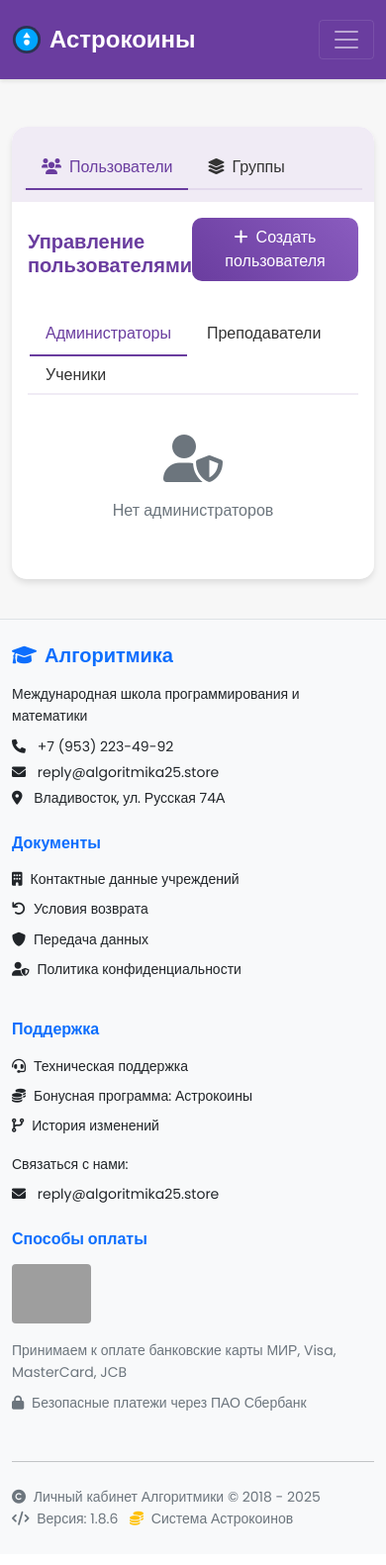
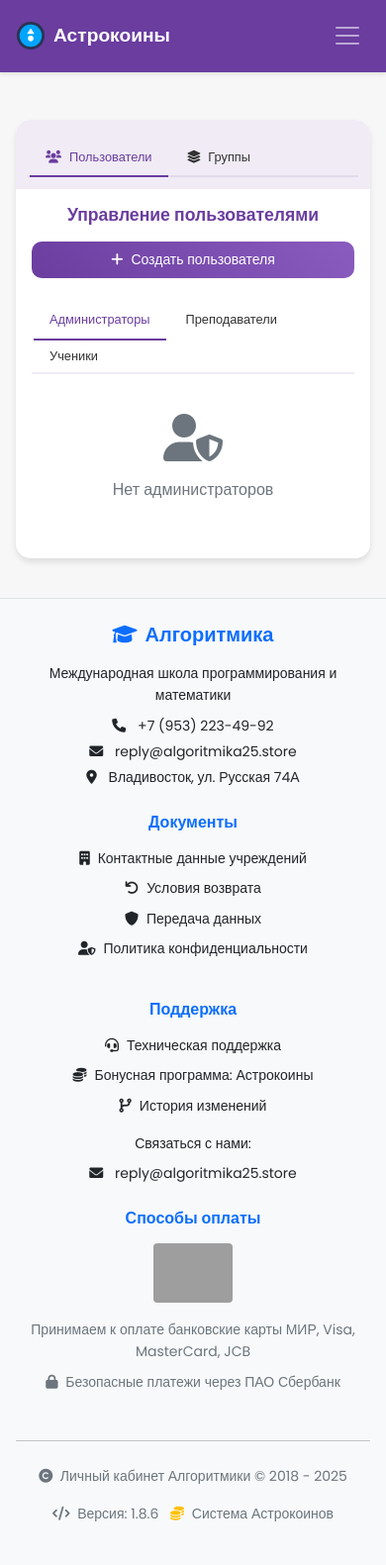
Before and after one commit to 9Roxxx/astrocoins, a Django app: page /user-management/ in a window 390 px wide. Shown: the whole page at 99% size. Before the commit the page ends 1542 px from the top, so only its background shows below. Run offline with Django 4.2, Linux system fonts and the light colour scheme; the visitor is signed in with stand-in values (Sample User, id 1); data comes from the database, SQL or seed files in the repository; data that the repository does not hold is empty; parts of the project's set-up code (start-up, migrations or seed data) failed here and were passed over; grey boxes are pictures that could not be loaded.

Commit message:
Fix mobile styles for user management and groups
- Fixed mobile layout for user management (Create User button)
- Fixed mobile layout for group management (student count, button sizes)
- Added student count display in groups
- Improved overall mobile responsiveness for buttons and layouts
- Added responsive styles for tablets and phones

```diff
--- a/static/css/algoritmika.css
+++ b/static/css/algoritmika.css
@@ -337,4 +337,202 @@ h1, h2, h3, h4, h5, h6 {
     .modal-dialog {
         margin: 0.5rem;
     }
+
+    /* Исправления для мобильной версии управления пользователями */
+    .d-flex.justify-content-between.align-items-center {
+        flex-direction: column;
+        align-items: stretch !important;
+        gap: 1rem;
+    }
+
+    .d-flex.justify-content-between.align-items-center .btn {
+        width: 100%;
+        margin-bottom: 0;
+    }
+
+    .d-flex.justify-content-between.align-items-center h5 {
+        text-align: center;
+        margin-bottom: 0.5rem;
+    }
+
+    /* Исправления для кнопок в группах управления пользователями */
+    .btn-group {
+        flex-direction: column;
+        width: 100%;
+        gap: 0.25rem;
+    }
+
+    .btn-group .btn {
+        width: 100%;
+        border-radius: 0.375rem !important;
+        margin-bottom: 0.25rem;
+    }
+
+    /* Исправления для списков пользователей */
+    .list-group-item .d-flex.justify-content-between.align-items-center {
+        flex-direction: column;
+        align-items: stretch !important;
+        gap: 1rem;
+    }
+
+    .list-group-item .d-flex.justify-content-between.align-items-center > div:first-child {
+        text-align: center;
+    }
+
+    /* Исправления для групп */
+    .list-group-item .d-flex.justify-content-between.align-items-center .btn-group {
+        width: 100%;
+    }
+
+    /* Исправления для навигации по вкладкам */
+    .nav-tabs {
+        flex-wrap: wrap;
+    }
+
+    .nav-tabs .nav-link {
+        font-size: 0.875rem;
+        padding: 0.5rem 0.75rem;
+    }
+
+    /* Исправления для модальных окон */
+    .modal-body {
+        padding: 1rem;
+    }
+
+    .modal-footer {
+        padding: 1rem;
+        flex-direction: column-reverse;
+        gap: 0.5rem;
+    }
+
+    .modal-footer .btn {
+        width: 100%;
+        margin-bottom: 0;
+    }
+
+    /* Исправления для карточек групп */
+    .card-header .d-flex.justify-content-between.align-items-center {
+        flex-direction: column;
+        align-items: stretch !important;
+        gap: 1rem;
+    }
+
+    .card-header .btn {
+        width: 100%;
+    }
+
+    /* Дополнительные исправления для мобильной версии */
+    .container {
+        padding-left: 1rem;
+        padding-right: 1rem;
+    }
+
+    /* Исправления для навигации */
+    .navbar-toggler {
+        border: none;
+        padding: 0.25rem 0.5rem;
+    }
+
+    .navbar-nav .nav-link {
+        padding: 0.5rem 1rem;
+    }
+
+    /* Исправления для карточек в группах */
+    .card .list-group-item .d-flex.justify-content-between.align-items-center {
+        flex-direction: column;
+        align-items: stretch !important;
+        gap: 0.75rem;
+    }
+
+    .card .list-group-item .d-flex.justify-content-between.align-items-center > div:first-child {
+        text-align: center;
+        margin-bottom: 0.5rem;
+    }
+
+    /* Исправления для кнопок в списках групп */
+    .list-group-item .btn {
+        width: 100%;
+        margin-bottom: 0.25rem;
+        font-size: 0.875rem;
+        padding: 0.5rem 1rem;
+    }
+
+    /* Исправления для значков и текста */
+    .badge {
+        font-size: 0.875rem;
+        padding: 0.4rem 0.8rem;
+    }
+
+    /* Исправления для форм в модальных окнах */
+    .modal .input-group-text {
+        min-width: 40px;
+        justify-content: center;
+    }
+
+    .modal .form-label {
+        font-weight: 600;
+        margin-bottom: 0.5rem;
+    }
+
+    /* Исправления для футера */
+    .footer .col-lg-3 {
+        margin-bottom: 2rem;
+    }
+
+    .footer .row {
+        text-align: center;
+    }
+
+    .footer .col-md-6 {
+        text-align: center;
+        margin-bottom: 1rem;
+    }
 }
+
+/* Дополнительные стили для очень маленьких экранов */
+@media (max-width: 576px) {
+    .navbar-brand {
+        font-size: 1.2rem;
+    }
+
+    .card-title {
+        font-size: 1.1rem;
+    }
+
+    .btn {
+        font-size: 0.875rem;
+        padding: 0.5rem 1rem;
+    }
+
+    .modal-dialog {
+        margin: 0.25rem;
+    }
+
+    .modal-header {
+        padding: 1rem;
+    }
+
+    .modal-body {
+        padding: 0.75rem;
+    }
+
+    .modal-footer {
+        padding: 0.75rem;
+    }
+
+    /* Исправления для таблиц на маленьких экранах */
+    .table-responsive {
+        font-size: 0.875rem;
+    }
+
+    /* Исправления для списков */
+    .list-group-item {
+        padding: 0.75rem;
+    }
+
+    /* Исправления для навигации по вкладкам */
+    .nav-tabs .nav-link {
+        font-size: 0.8rem;
+        padding: 0.4rem 0.6rem;
+    }
+}
```
Also changed, not shown: core/templates/core/groups.html (+9 -3 lines).
